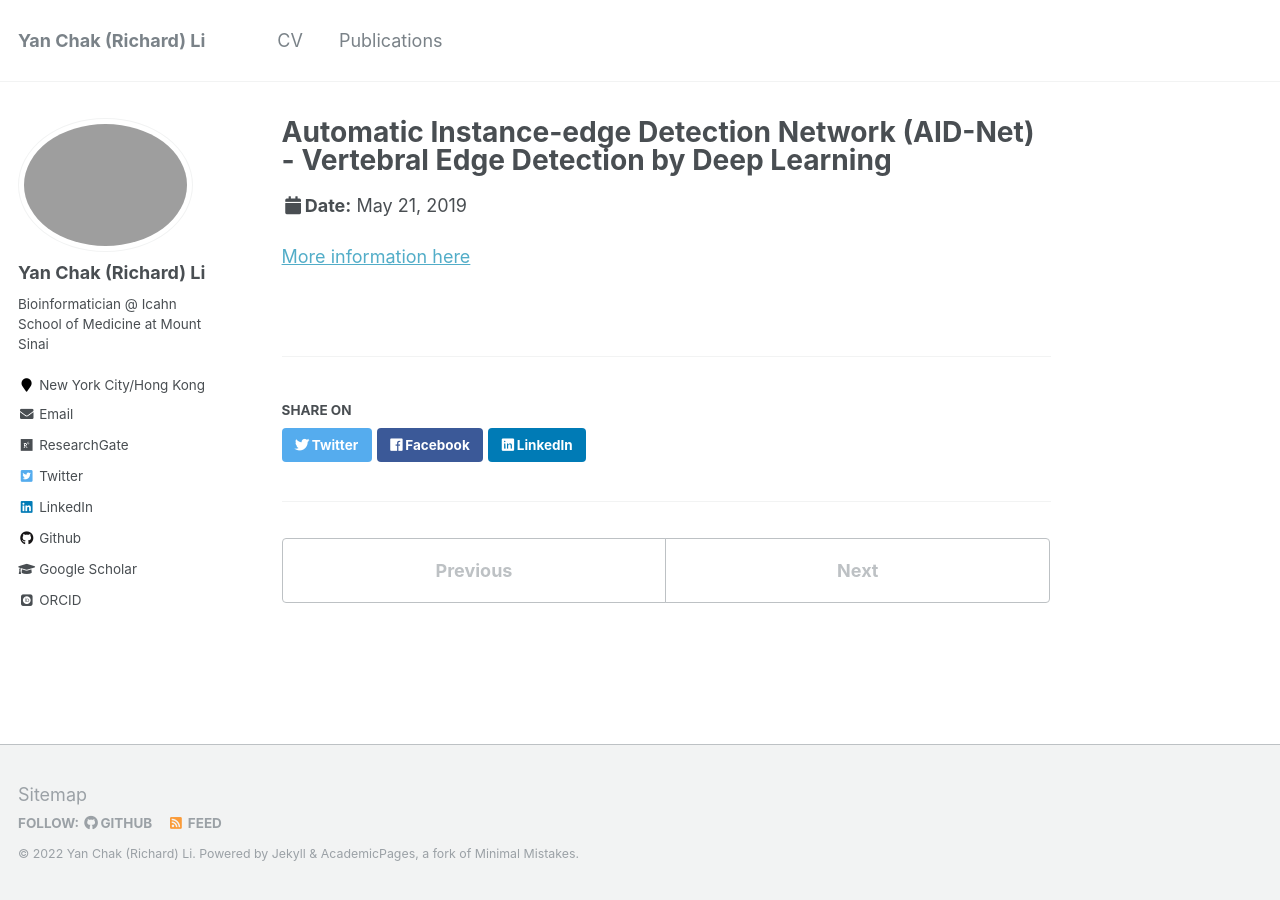
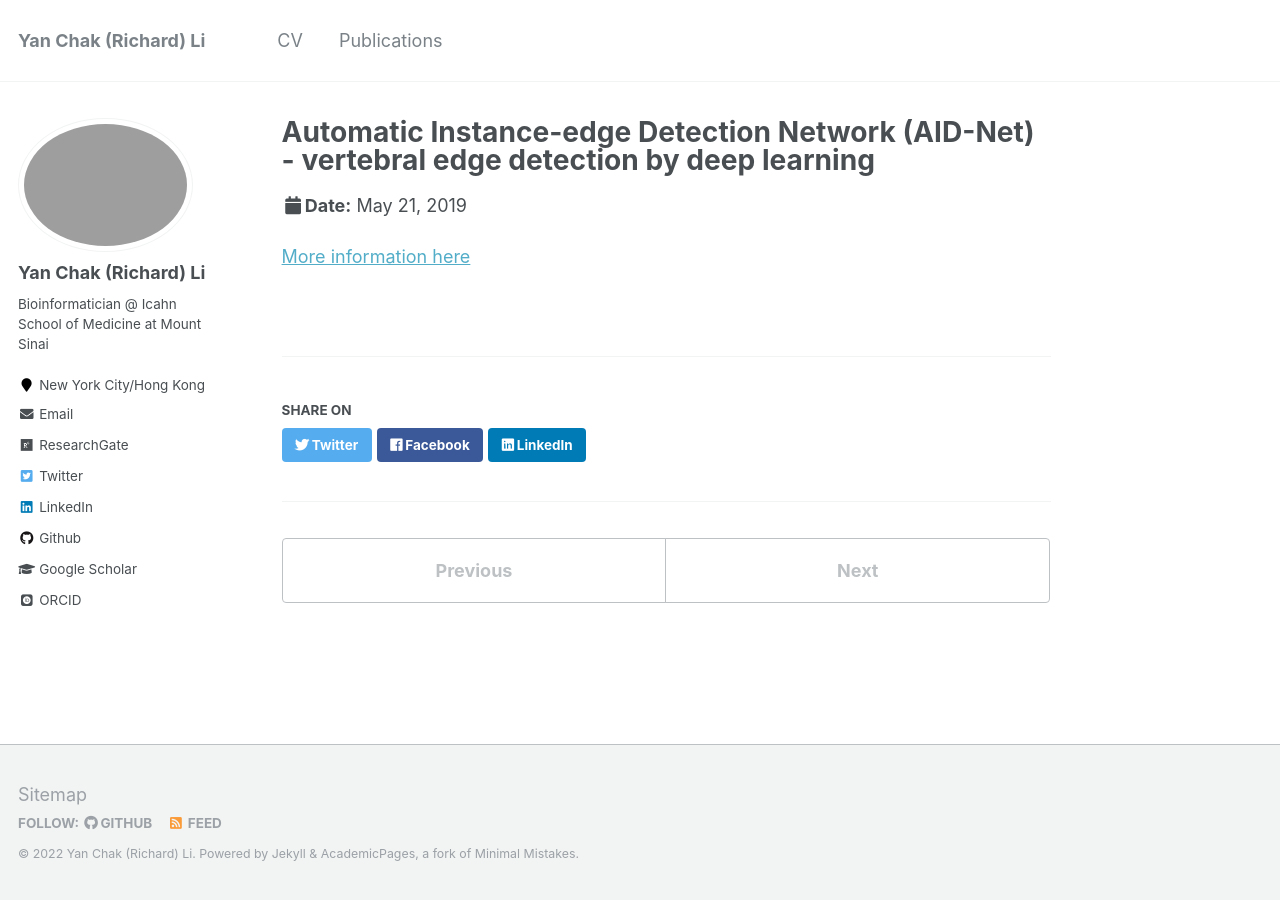
Before and after one commit to huhrichard/huhrichard.github.io, a Jekyll site: the page built from _talks/2019-05-21-AID-Net.md, in a window 1280 px wide. Built offline with Jekyll 4.4.1, drawn with Linux system fonts in a browser that asks for light colours; some web fonts are replaced.

Commit message:
no message

```diff
--- a/_talks/2019-05-21-AID-Net.md
+++ b/_talks/2019-05-21-AID-Net.md
@@ -1,5 +1,5 @@
 ---
-title: "Automatic Instance-edge Detection Network (AID-Net) - Vertebral Edge Detection by Deep Learning"
+title: "Automatic Instance-edge Detection Network (AID-Net) - vertebral edge detection by deep learning"
 collection: talks
 type: "Conference Presentation"
 permalink: /talks/2019-05-21-AID-Net
--- a/markdown_generator/talks.tsv
+++ b/markdown_generator/talks.tsv
@@ -1,4 +1,5 @@
 title	type	url_slug	venue	date	location	talk_url	description
+Integrating multimodal data through interpretable heterogeneous ensembles	Conference & Poster Presentation	EI-ISMB	Intelligent Systems for Molecular Biology (ISMB) 2022	2022-07-11	Madison, Wisconsin	https://iscb.junolive.co/ismb2022/library/search/ismb2022_poster_833	EI is a systematic implementation of late integration on multimodal data which capture the complementarity of diverse type of data and reveal important feature from the model built.
 Predicting biomedical characteristics and outcomes using Ensemble Integration	Work In Progress(WIP) talk	EI-wip	Icahn School of Medicine at Mount Sinai	2021-03-10	New York, US		Work In Progress (WIP) talk @ Icahn School of Medicine at Mount Sinai
-Automatic Instance-edge Detection Network (AID-Net) - Vertebral Edge Detection by Deep Learning	Conference Presentation	AID-Net	European Society for Clinical Investigation(ESCI) Congress	2019-05-21	Coimbra, Portugal	A novel deep learning-based vertebral edge detection method was proposed to automize the part of routine clinical work.
-Fast Similarity Measure of SWATH-MS by Cosine Similarity of Random Pairs(CS-RP)	Conference Presentation	CS-RP	Asia Oceania Mass Spectrometry Conference (AOMSC) 2017	2017-12-13	Biopolis, Singapore		We proposed a new similarity measure on MS2 (tandem mass spectrometry) data - cosine similarity of random pairs(CS-RP). This method reduces time cost of intensity-wise retention time alignment by SWATH or other DIA-MS2 data. The results of CS-RP shared similar results from the retention time alignments with MS1-based method.
+Automatic Instance-edge Detection Network (AID-Net) - vertebral edge detection by deep learning	Conference Presentation	AID-Net	European Society for Clinical Investigation(ESCI) Congress	2019-05-21	Coimbra, Portugal	A novel deep learning-based vertebral edge detection method was proposed to automize the part of routine clinical work.
+Fast similarity measure of SWATH-MS by Cosine Similarity of Random Pairs(CS-RP)	Conference Presentation	CS-RP	Asia Oceania Mass Spectrometry Conference (AOMSC) 2017	2017-12-13	Biopolis, Singapore		We proposed a new similarity measure on MS2 (tandem mass spectrometry) data - cosine similarity of random pairs(CS-RP). This method reduces time cost of intensity-wise retention time alignment by SWATH or other DIA-MS2 data. The results of CS-RP shared similar results from the retention time alignments with MS1-based method.
```
Also changed, not shown: _talks/2017-12-13-CS-RP.md (+1 -1 lines).
